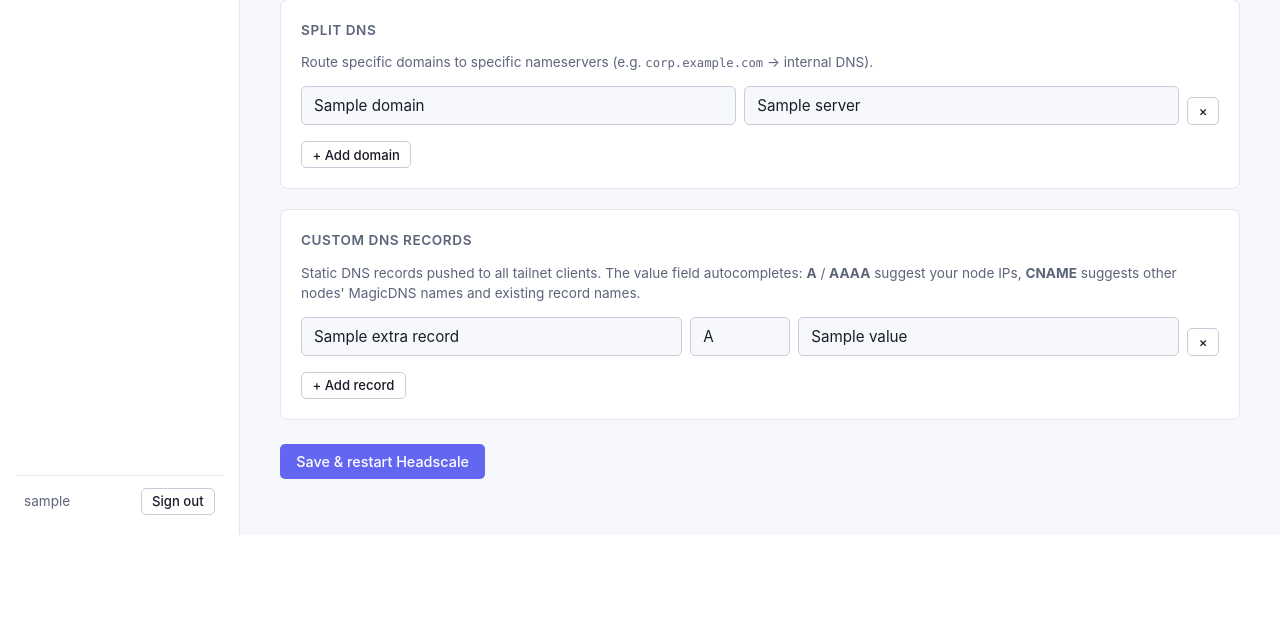
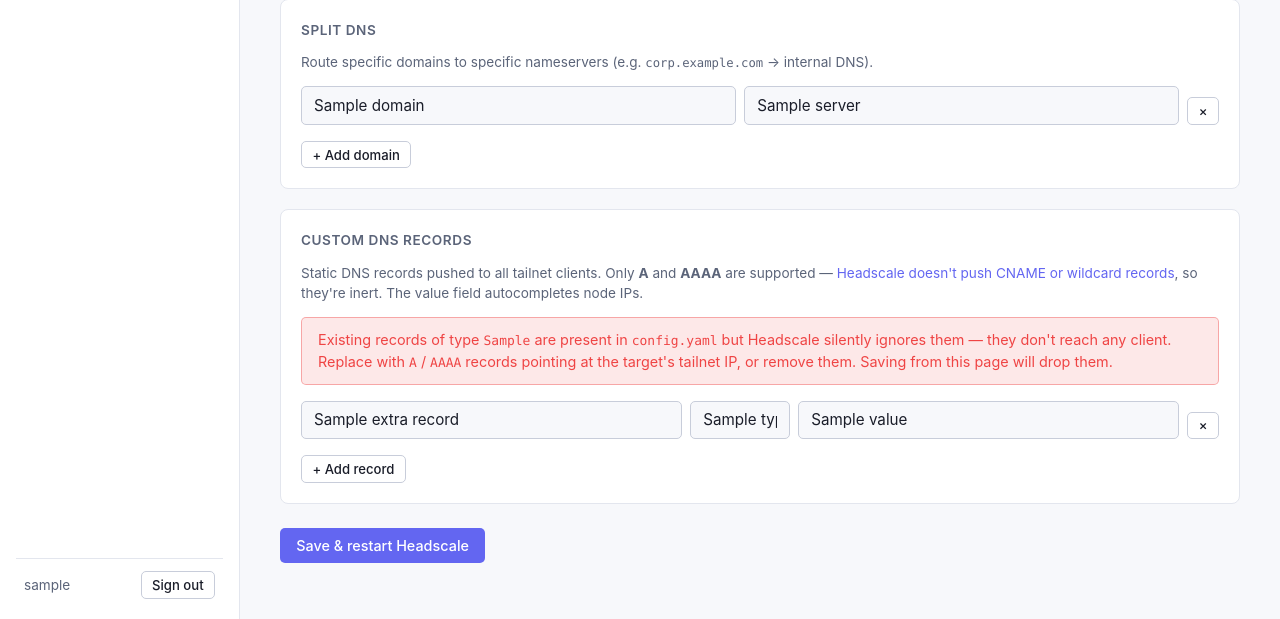
Before and after one commit to TinyHomeLab-io/headscale-panel, a FastAPI app: template panel/app/templates/dns.html in a window 1280 px wide. Shown: the part 819-1438 px from the top of the page. Before the commit the page ends 1354 px from the top, so only its background shows below. Run offline with FastAPI, Linux system fonts and the light colour scheme; the template is opened without the code that fills it: most values are stand-ins (such as "Sample title", 1, 10 or a date in 2020); parts of the project's set-up code (start-up, migrations or seed data) failed here and were passed over.

Commit message:
Drop CNAME from DNS custom records
Headscale's extra_records protocol only supports A / AAAA — CNAME and
wildcard entries are silently dropped and never reach any tailnet client
(headscale#2508). Removed the CNAME option from the type dropdown, dropped
the CNAME autocomplete datalist and its (CNAME-only) suggestion code.

Inert types already in config.yaml (CNAME, wildcard names, anything else)
are flagged with an error banner that explains they don't reach clients,
shown disabled in the row's type dropdown so users can see what was there,
and stripped on next save by the route's allowlist filter.

```diff
--- a/panel/app/templates/dns.html
+++ b/panel/app/templates/dns.html
@@ -78,18 +78,20 @@
     <div class="card">
       <h2>Custom DNS records</h2>
       <p class="muted" style="font-size:0.85rem;margin-top:0">
-        Static DNS records pushed to all tailnet clients. The value field autocompletes:
-        <strong>A</strong> / <strong>AAAA</strong> suggest your node IPs, <strong>CNAME</strong> suggests other nodes' MagicDNS names and existing record names.
+        Static DNS records pushed to all tailnet clients. Only <strong>A</strong> and <strong>AAAA</strong> are supported — <a href="https://github.com/juanfont/headscale/issues/2508" target="_blank" rel="noopener">Headscale doesn't push CNAME or wildcard records</a>, so they're inert. The value field autocompletes node IPs.
       </p>
+
+      {% if inert_record_types %}
+        <div class="flash flash-error" style="margin: 0.5rem 0 1rem">
+          Existing records of type <code>{{ inert_record_types | join(', ') }}</code> are present in <code>config.yaml</code> but Headscale silently ignores them — they don't reach any client. Replace with <code>A</code> / <code>AAAA</code> records pointing at the target's tailnet IP, or remove them. Saving from this page will drop them.
+        </div>
+      {% endif %}
 
       <datalist id="er-list-A">
         {% for o in target_options.A %}<option value="{{ o.value }}">{{ o.label }}</option>{% endfor %}
       </datalist>
       <datalist id="er-list-AAAA">
         {% for o in target_options.AAAA %}<option value="{{ o.value }}">{{ o.label }}</option>{% endfor %}
-      </datalist>
-      <datalist id="er-list-CNAME">
-        {% for o in target_options.CNAME %}<option value="{{ o.value }}">{{ o.label }}</option>{% endfor %}
       </datalist>
 
       <div id="er-rows">
@@ -99,9 +101,11 @@
             <select name="er_type" onchange="updateRecordList(this)" style="font-family:inherit;font-size:0.95rem;padding:0.55rem 0.75rem;background:var(--bg);color:var(--text);border:1px solid var(--border-strong);border-radius:var(--radius-sm);max-width:100px">
               <option value="A"     {% if r.type == 'A' %}selected{% endif %}>A</option>
               <option value="AAAA"  {% if r.type == 'AAAA' %}selected{% endif %}>AAAA</option>
-              <option value="CNAME" {% if r.type == 'CNAME' %}selected{% endif %}>CNAME</option>
+              {% if r.type and r.type|upper not in ('A','AAAA') %}
+                <option value="{{ r.type }}" selected disabled>{{ r.type }} (inert — will be removed on save)</option>
+              {% endif %}
             </select>
-            <input type="text" name="er_value" value="{{ r.value }}" list="er-list-{{ r.type or 'A' }}" placeholder="IP or hostname (start typing to pick a node)" autocomplete="off">
+            <input type="text" name="er_value" value="{{ r.value }}" list="er-list-{{ r.type if r.type|upper in ('A','AAAA') else 'A' }}" placeholder="IP (start typing to pick a node)" autocomplete="off">
             <button type="button" class="btn btn-secondary btn-sm" onclick="this.parentElement.remove()">×</button>
           </div>
         {% endfor %}
@@ -137,9 +141,8 @@
         <select name="er_type" onchange="updateRecordList(this)" style="font-family:inherit;font-size:0.95rem;padding:0.55rem 0.75rem;background:var(--bg);color:var(--text);border:1px solid var(--border-strong);border-radius:var(--radius-sm);max-width:100px">
           <option value="A">A</option>
           <option value="AAAA">AAAA</option>
-          <option value="CNAME">CNAME</option>
         </select>
-        <input type="text" name="er_value" list="er-list-A" placeholder="IP or hostname (start typing to pick a node)" autocomplete="off">
+        <input type="text" name="er_value" list="er-list-A" placeholder="IP (start typing to pick a node)" autocomplete="off">
         <button type="button" class="btn btn-secondary btn-sm" onclick="this.parentElement.remove()">×</button>
       `;
       c.appendChild(div);
```
Also changed, not shown: panel/app/routes/dns.py (+17 -10 lines), README.md.
